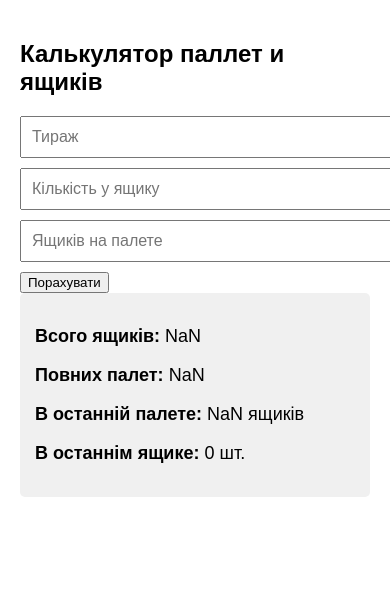
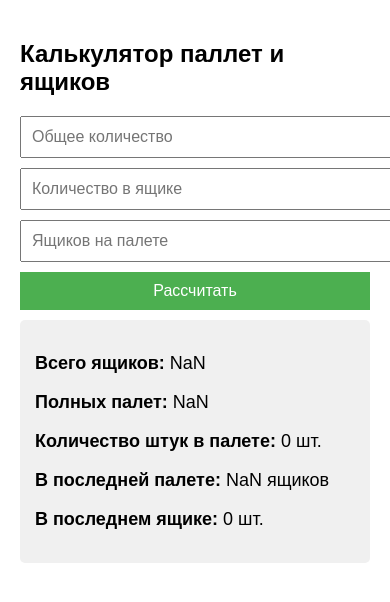
Before and after one commit to Slivadima/calculator, a plain HTML site: page simple-mobile-calculator.html in a window 390 px wide. Drawn offline with Linux system fonts and the light colour scheme.

Commit message:
Update simple-mobile-calculator.html

```diff
--- a/simple-mobile-calculator.html
+++ b/simple-mobile-calculator.html
@@ -3,19 +3,20 @@
 <head>
     <meta charset="UTF-8">
     <meta name="viewport" content="width=device-width, initial-scale=1.0">
-    <title>Простой калькулятор паллет и ящиков</title>
+    <title>Калькулятор паллет и ящиков</title>
     <style>
         body { font-family: Arial, sans-serif; max-width: 400px; margin: 0 auto; padding: 20px; }
         input { width: 100%; padding: 10px; font-size: 16px; margin-bottom: 10px; }
+        button { width: 100%; padding: 10px; font-size: 16px; margin-bottom: 10px; background-color: #4CAF50; color: white; border: none; cursor: pointer; }
         #results { background-color: #f0f0f0; padding: 15px; border-radius: 5px; font-size: 18px; }
     </style>
 </head>
 <body>
-    <h2>Калькулятор паллет и ящиків</h2>
-    <input type="number" id="totalQuantity" placeholder="Тираж">
-    <input type="number" id="boxQuantity" placeholder="Кількість у ящику">
-    <input type="number" id="palleteBoxes" placeholder="Ящиків на палете">
-    <button onclick="calculate()">Порахувати</button>
+    <h2>Калькулятор паллет и ящиков</h2>
+    <input type="number" id="totalQuantity" placeholder="Общее количество">
+    <input type="number" id="boxQuantity" placeholder="Количество в ящике">
+    <input type="number" id="palleteBoxes" placeholder="Ящиков на палете">
+    <button onclick="calculate()">Рассчитать</button>
     <div id="results"></div>
 
     <script>
@@ -28,13 +29,15 @@
             const fullPallets = Math.floor(totalBoxes / palleteBoxes);
             const nextPalletBoxes = totalBoxes % palleteBoxes;
             const lastBoxQuantity = totalQuantity % boxQuantity || boxQuantity;
+            const quantityPerPallet = palleteBoxes * boxQuantity;
 
             const results = document.getElementById('results');
             results.innerHTML = `
-                <p><strong>Всого ящиків:</strong> ${totalBoxes}</p>
-                <p><strong>Повних палет:</strong> ${fullPallets}</p>
-                <p><strong>В останній палете:</strong> ${nextPalletBoxes} ящиків</p>
-                <p><strong>В останнім ящике:</strong> ${lastBoxQuantity} шт.</p>
+                <p><strong>Всего ящиков:</strong> ${totalBoxes}</p>
+                <p><strong>Полных палет:</strong> ${fullPallets}</p>
+                <p><strong>Количество штук в палете:</strong> ${quantityPerPallet} шт.</p>
+                <p><strong>В последней палете:</strong> ${nextPalletBoxes} ящиков</p>
+                <p><strong>В последнем ящике:</strong> ${lastBoxQuantity} шт.</p>
             `;
         }
 
```
